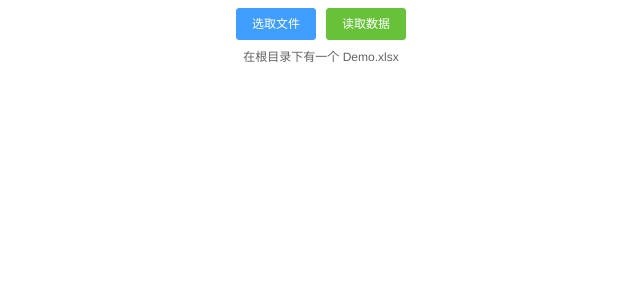
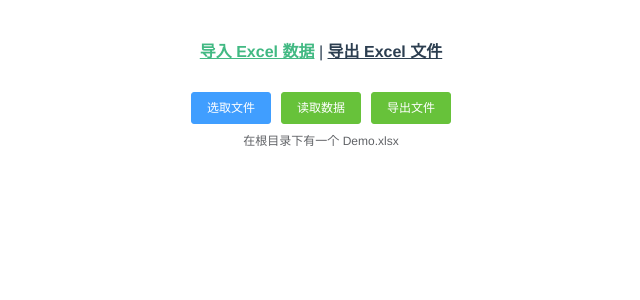
Before and after one commit to ivestszheng/xlsx-study, a Vue app: page /#/demo in a window 1280 px wide. Shown: the top 300 px of the page, without its empty margins (319-959 px from the left). Built offline with nearby package versions, Linux system fonts and the light colour scheme.

Commit message:
feat: 实现页面数据转 html

```diff
--- a/src/App.vue
+++ b/src/App.vue
@@ -1,5 +1,9 @@
 <template>
   <div id="app">
+    <nav>
+      <router-link to="/demo">导入 Excel 数据</router-link> |
+      <router-link to="/compositionApi">导出 Excel 文件</router-link>
+    </nav>
     <router-view />
   </div>
 </template>
@@ -12,4 +16,14 @@
   text-align: center;
   color: #2c3e50;
 }
+nav {
+  padding: 30px;
+  a {
+    font-weight: bold;
+    color: #2c3e50;
+    &.router-link-exact-active {
+      color: #42b983;
+    }
+  }
+}
 </style>
--- a/src/utils/xlsx.js
+++ b/src/utils/xlsx.js
@@ -1,9 +1,11 @@
+// eslint-disable-next-line @typescript-eslint/ban-ts-comment
+// @ts-nocheck
 import XLSX from 'xlsx';
 
 /**
  * 将 file 转为一个 CSF 的 JSON
  * @param {File} file
- * @returns JSON - CSF
+ * @returns sheets
  * FileReader 是异步读取方法，所以这里和 Promise 结合使用
  */
 const analyseExcelToJson = (file) => {
@@ -17,10 +19,9 @@ const analyseExcelToJson = (file) => {
         const options = { type: 'array' };
         const workbook = XLSX.read(arrayBuffer, options);
 
-        const sheetName = workbook.SheetNames;
-        const sheet = workbook.Sheets[sheetName];
-
-        resolve(sheet);
+        const sheetNames = workbook.SheetNames;
+        const result = sheetNames.map((sheetName) => workbook.Sheets[sheetName]);
+        resolve(result);
       };
       reader.readAsArrayBuffer(file);
     } else {
@@ -29,5 +30,12 @@ const analyseExcelToJson = (file) => {
   });
 };
 
-// eslint-disable-next-line import/prefer-default-export
-export { analyseExcelToJson };
+const generateExcelBySheet = (sheet) => {
+  return XLSX.utils.sheet_to_html(sheet);
+};
+
+const exportExcelBySheets = () => {
+  console.log(123);
+};
+
+export { analyseExcelToJson, exportExcelBySheets, generateExcelBySheet };
--- a/src/views/Demo/index.vue
+++ b/src/views/Demo/index.vue
@@ -16,6 +16,7 @@
     >
       <el-button slot="trigger" size="small" type="primary">选取文件</el-button>
       <el-button style="margin-left: 10px" size="small" type="success" @click="analyseUpload">读取数据</el-button>
+      <el-button style="margin-left: 10px" size="small" type="success" @click="exportExcel">导出文件</el-button>
       <div slot="tip" class="el-upload__tip">在根目录下有一个 Demo.xlsx</div>
     </el-upload>
     <div ref="container" class="container"></div>
@@ -23,7 +24,7 @@
 </template>
 
 <script>
-import { analyseExcelToJson } from '@/utils/xlsx';
+import { analyseExcelToJson, exportExcelBySheets, generateExcelBySheet } from '@/utils/xlsx';
 
 export default {
   name: 'ImportExcel',
@@ -37,11 +38,24 @@ export default {
     async analyseUpload() {
       if (!this.fileList.length) return;
       console.log('读取数据');
-
+      this.$refs.container.innerHTML = '';
       const promises = this.fileList.map(({ file }) => analyseExcelToJson(file));
       const result = await Promise.all(promises);
-      console.log(result);
-      this.$refs.container.innerHTML = JSON.stringify(this.fileList);
+      console.log(JSON.parse(JSON.stringify(result)));
+      this.result = result;
+      result.forEach((workbook) => {
+        workbook.forEach((sheet) => {
+          this.$refs.container.innerHTML += generateExcelBySheet(sheet);
+        });
+      });
+    },
+    exportExcel() {
+      if (!this.result.length) {
+        this.$message('请先读取数据');
+        return;
+      }
+      this.$message.success('单纯为了演示，这里只导出读取的第一个Excel哦');
+      exportExcelBySheets();
     },
     // 文件列表移除文件时的钩子
     handleRemove(file) {
@@ -88,5 +102,13 @@ export default {
 <style lang="less" scoped>
 .container {
   margin-top: 50px;
+  display: flex;
+  justify-content: center;
+  align-items: center;
+  flex-direction: column;
+}
+
+/deep/td {
+  border: thick double black;
 }
 </style>
```
Also changed, not shown: 2 other files (tests, documents, lock files or other folders).
